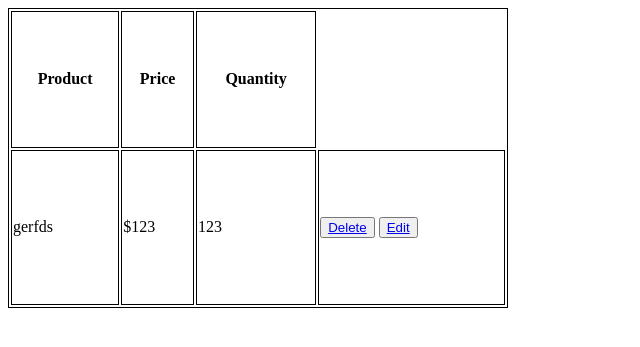
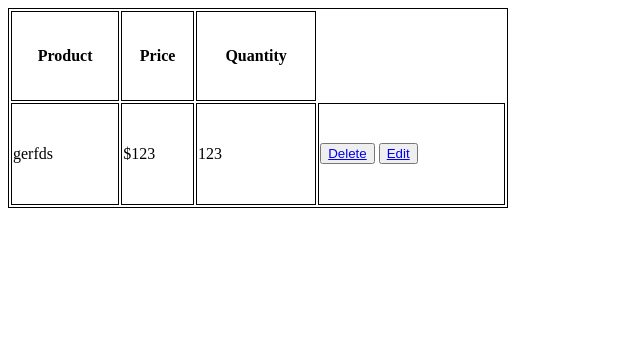
Before and after one commit to chuhuangXY/Group-Admin-estore, a PHP site: page /displayProducts.php in a window 1280 px wide. Shown: the top 347 px of the page, without its empty margins (0-640 px from the left). Run offline with PHP 8.4, Linux system fonts and the light colour scheme; data comes from the database, SQL or seed files in the repository.

Commit message:
Update stylesheet.css

```diff
--- a/stylesheet.css
+++ b/stylesheet.css
@@ -3,5 +3,5 @@ table,td,tr,th{
 }
 table{
     width:500px;
-    height: 300px;;
+    height: 200px;;
 }
```
